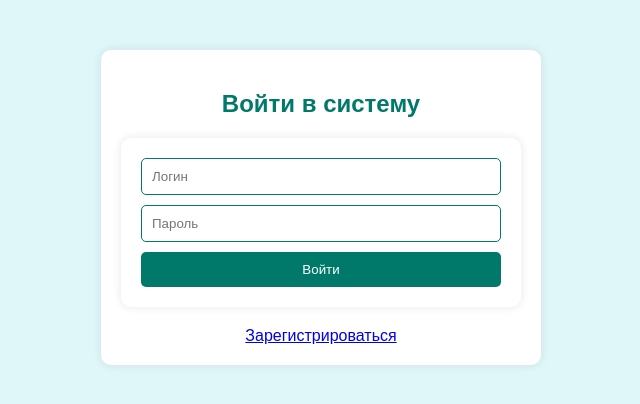
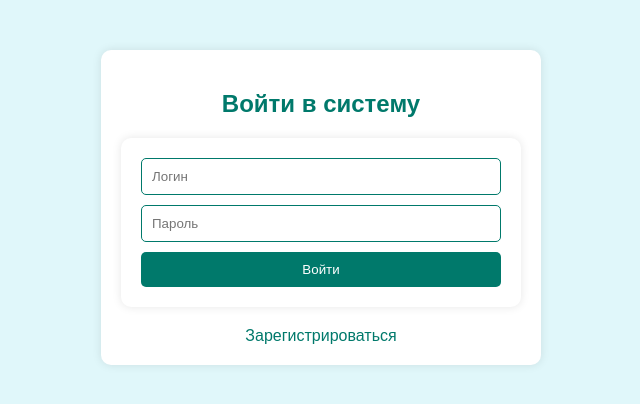
Before and after one commit to a-wow/Posterville, a PHP site: page /auth in a window 1280 px wide. Shown: the top 404 px of the page, without its empty margins (319-959 px from the left). Run offline with PHP 8.4, Linux system fonts and the light colour scheme.

Commit message:
Update auth.php

```diff
--- a/auth.php
+++ b/auth.php
@@ -65,7 +65,9 @@ if ($_SERVER['REQUEST_METHOD'] == 'POST') {
                 <input type="hidden" name="login" value="1">
                 <button type="submit">Войти</button>
             </form>
+			<div class="information">
             <a href="#" onclick="showForm('register');">Зарегистрироваться</a>
+			</div>
         </div>
 
         <div id="registerForm" class="form" style="display: none;">
@@ -75,7 +77,9 @@ if ($_SERVER['REQUEST_METHOD'] == 'POST') {
                 <input type="hidden" name="register" value="1">
                 <button type="submit">Регистрация</button>
             </form>
+			<div class="information">
             <a href="#" onclick="showForm('login');">У меня уже есть аккаунт</a>
+			</div>
         </div>
     </div>
 </body>
```
